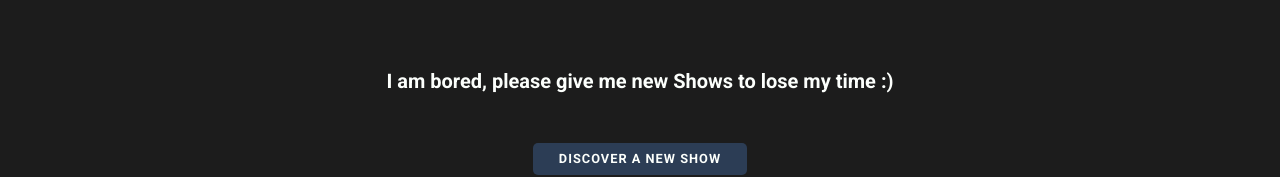
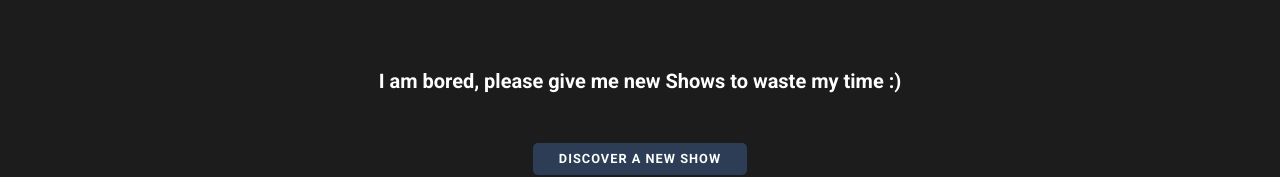
Before and after one commit to manoovau/projects, a plain HTML site: page film_database/index.html in a window 1280 px wide. Shown: the part 154-331 px from the top of the page. Drawn offline with nearby package versions, Linux system fonts and the light colour scheme.

Commit message:
Update index.html

```diff
--- a/film_database/index.html
+++ b/film_database/index.html
@@ -14,7 +14,7 @@
     </header>
     <body>
         <div id="new-show-section">
-            <h2 id="h2-new-show">I am bored, please give me new Shows to lose my time :)</h2>
+            <h2 id="h2-new-show">I am bored, please give me new Shows to waste my time :)</h2>
             <button id="new-show-btn" class="button">Discover a new Show</button>
         </div>
         <div id="favorite-show-section">
```
